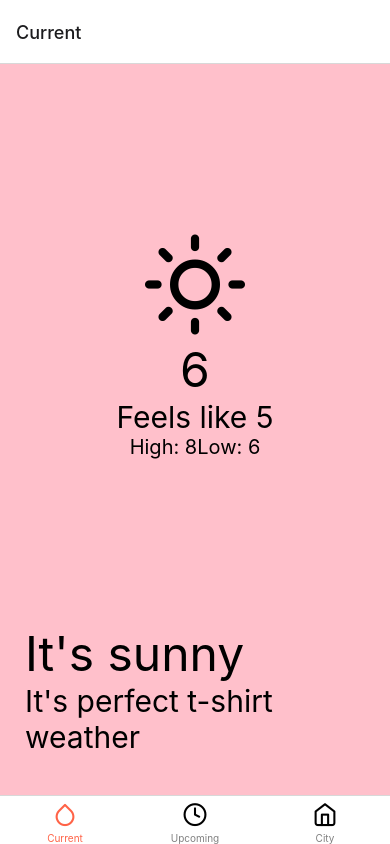
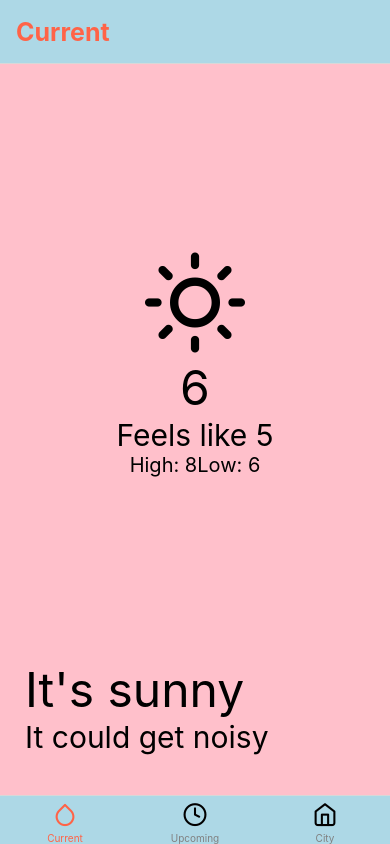
Before and after one commit to rosscondie/WeatherApp, a React Native app: screen /Current in a window 390 px wide. Built offline with nearby package versions, Linux system fonts and the light colour scheme.

Commit message:
added weatherType utilities

```diff
--- a/src/components/Tabs.js
+++ b/src/components/Tabs.js
@@ -2,7 +2,6 @@
 import CurrentWeather from '../screens/CurrentWeather';
 import UpcomingWeather from '../screens/UpcomingWeather';
 import City from '../screens/City';
-
 import { createBottomTabNavigator } from '@react-navigation/bottom-tabs';
 import { Feather } from '@expo/vector-icons';
 
@@ -14,6 +13,17 @@
       screenOptions={{
         tabBarActiveTintColor: 'tomato',
         tabBarInactiveTintColor: 'grey',
+        tabBarStyle: {
+          backgroundColor: 'lightblue',
+        },
+        headerStyle: {
+          backgroundColor: 'lightblue',
+        },
+        headerTitleStyle: {
+          fontWeight: 'bold',
+          fontSize: 25,
+          color: 'tomato',
+        },
       }}
     >
       <Tab.Screen
--- a/src/screens/CurrentWeather.js
+++ b/src/screens/CurrentWeather.js
@@ -2,6 +2,7 @@
 import { View, Text, SafeAreaView, StyleSheet } from 'react-native';
 import { Feather } from '@expo/vector-icons';
 import RowText from '../components/RowText';
+import { weatherType } from '../utilities/weatherType';
 
 const CurrentWeather = () => {
   const {
@@ -31,7 +32,7 @@
       </View>
       <RowText
         messageOne={"It's sunny"}
-        messageTwo={"It's perfect t-shirt weather"}
+        messageTwo={weatherType['Thunderstorm'].message}
         containerStyles={bodyWrapper}
         messageOneStyles={description}
         messageTwoStyles={message}
--- /dev/null
+++ b/src/utilities/weatherType.js
@@ -0,0 +1,42 @@
+export const weatherType = {
+  Thunderstorm: {
+    icon: 'zap',
+    message: 'It could get noisy',
+    backgroundColor: '#000000',
+  },
+  Drizzle: {
+    icon: 'cloud-rain',
+    message: 'It might rain a little',
+    backgroundColor: '#36454f',
+  },
+  Rain: {
+    icon: 'umbrella',
+    message: 'You will need an umbrella',
+    backgroundColor: '#000ff',
+  },
+  Snow: {
+    icon: 'cloud-snow',
+    message: "Let's Build a snowman",
+    backgroundColor: '#7f6065',
+  },
+  Clear: {
+    icon: 'sun',
+    message: 'It is perfect t-shirt weather',
+    backgroundColor: '#e47200',
+  },
+  Clouds: {
+    icon: 'cloud',
+    message: 'You could live in the clouds',
+    backgroundColor: '#363636',
+  },
+  Haze: {
+    icon: 'wind',
+    message: 'It might be a bit damp',
+    backgroundColor: '#58586e',
+  },
+  Mist: {
+    icon: 'align-justify',
+    message: 'It might be hard to see',
+    backgroundColor: '#3e3e37',
+  },
+};
```
